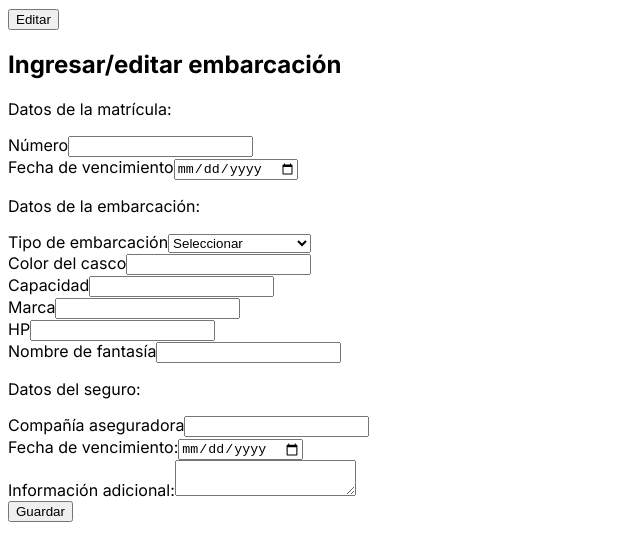
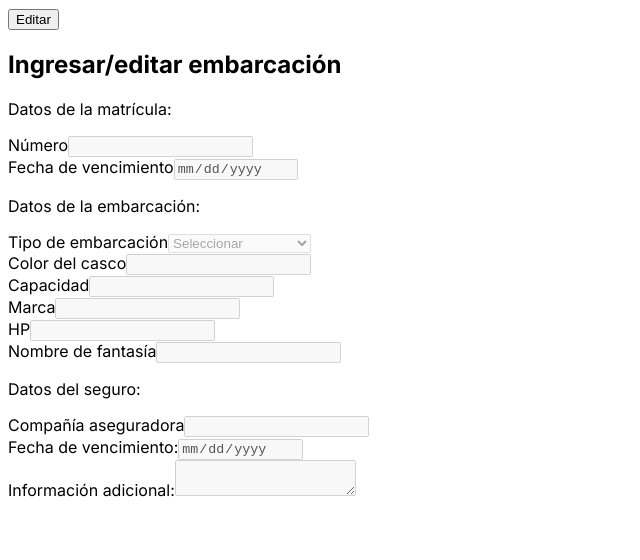
Before and after one commit to Club-de-pesca-El-Bigua/El-Bigua-app, a Next.js app: page /editEmbarcaciones in a window 1280 px wide. Shown: the top 560 px of the page, without its empty margins (0-640 px from the left). Built offline with nearby package versions, Linux system fonts and the light colour scheme.

Commit message:
Modificacion en renderizado de boton guardar

```diff
--- a/src/components/Forms/Embarcaciones/Embarcaciones.jsx
+++ b/src/components/Forms/Embarcaciones/Embarcaciones.jsx
@@ -2,7 +2,7 @@ import React from "react";
 import { Formik, Field, Form, ErrorMessage } from "formik";
 import * as Yup from "yup";
 
-const Embarcacion = (embarcacionData, editable, setShowSuccessMessage) => {
+const Embarcacion = ({ embarcacionData, editable, setShowSuccessMessage }) => {
   // validaciones con yup
   const validationSchema = Yup.object({});
 
@@ -18,7 +18,6 @@ const Embarcacion = (embarcacionData, editable, setShowSuccessMessage) => {
       >
         {({ isSubmitting, isValid }) => (
           <Form>
-
             {/* matrícula */}
             <div>
               <p>Datos de la matrícula:</p>
@@ -134,7 +133,7 @@ const Embarcacion = (embarcacionData, editable, setShowSuccessMessage) => {
                   disabled={!editable}
                 />
               </div>
-                {/* acá va algo que le avise que está vencidO */}
+              {/* acá va algo que le avise que está vencidO */}
             </div>
             {/* fin datos del seguro */}
 
@@ -145,12 +144,11 @@ const Embarcacion = (embarcacionData, editable, setShowSuccessMessage) => {
             </div>
             {/* fin información adicional */}
 
-            <button
-              type="submit"
-              disabled={!editable || isSubmitting || !isValid}
-            >
-              Guardar
-            </button>
+            {editable && (
+              <button type="submit"  disabled={!editable || isSubmitting || !isValid}>
+                Guardar
+              </button>
+            )}
           </Form>
         )}
       </Formik>
```
